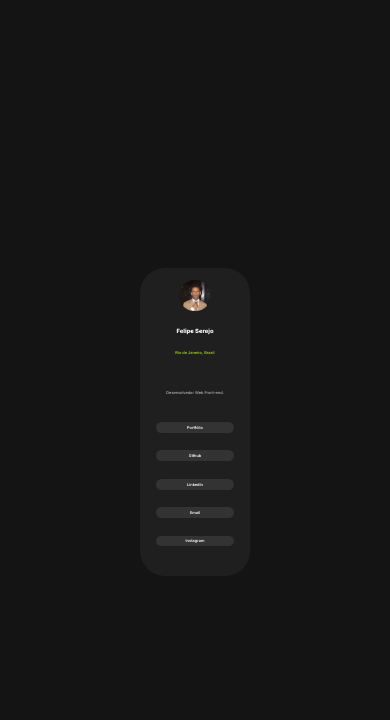
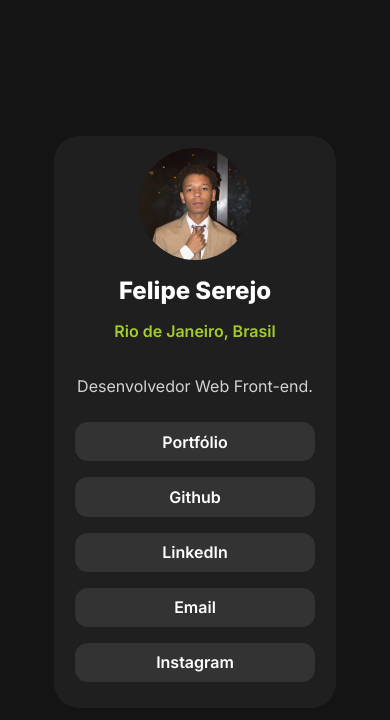
Before and after one commit to lipe-s-m/Links-Social-Media, a plain HTML site: page assets/index.html in a window 390 px wide. Drawn offline with Linux system fonts and the light colour scheme.

Commit message:
feat: add responsive

```diff
--- a/assets/css/global/fonts.css
+++ b/assets/css/global/fonts.css
@@ -2,7 +2,7 @@
 
 
 :root{
-    --paragraph: 1vw;
+    --paragraph: clamp(1rem, 1.1vw, 1.5rem) ;
     --font-family-inter: 'inter', sans-serif;
 
 }
--- a/assets/css/pages/index/index.css
+++ b/assets/css/pages/index/index.css
@@ -21,7 +21,7 @@ main{
 
 #background-container{
     width: 20%;
-    min-width: 20vw;
+    min-width: 250px;
     height: auto;
     display: flex;
     flex-direction: column;
--- a/assets/css/pages/index/partials/redes-sociais.css
+++ b/assets/css/pages/index/partials/redes-sociais.css
@@ -1,13 +1,17 @@
-#redes-sociais{
-    width: 20vw;
+#redes-sociais {
+  width: clamp(15rem, 20vw, 20vw);
+  display: flex;
+  flex-direction: column;
+  gap: clamp(0.7rem, 1rem, 1.3rem);
+  margin-bottom: 0.9rem;
 }
 
-#redes-sociais a{
+#redes-sociais a {
   text-decoration: none;
   display: block;
   background-color: var(--grey-700);
-    margin-bottom: 1.1rem;
-    padding: 0.75vw;
+  /* margin-bottom: 1.1rem; */
+  padding: clamp(0.6rem, 0.9rem, 1.2vw);
   font-size: var(--paragraph);
   color: var(--white);
   font-weight: 600;
@@ -15,7 +19,7 @@
   border-radius: 13px;
 }
 
-#redes-sociais a:hover{
+#redes-sociais a:hover {
   background-color: var(--green);
   color: black;
   font-weight: 800;
--- a/assets/css/pages/index/partials/sobre-mim.css
+++ b/assets/css/pages/index/partials/sobre-mim.css
@@ -1,5 +1,5 @@
 img {
-  max-width: 8vw;
+  max-width: clamp(7rem ,8vw, 10vw);
   height: auto;
   border-radius: 50%;
   margin-bottom: 1rem;
@@ -13,7 +13,7 @@ img {
 }
 
 #sobre-mim h1 {
-  font-size: 1.5vw;
+  font-size: clamp(1.5rem ,1.5vw, 2rem);
   margin-bottom: 1rem;
   font-weight: 800;
 }
```
Lines whose indentation alone changed are shown as unchanged.
